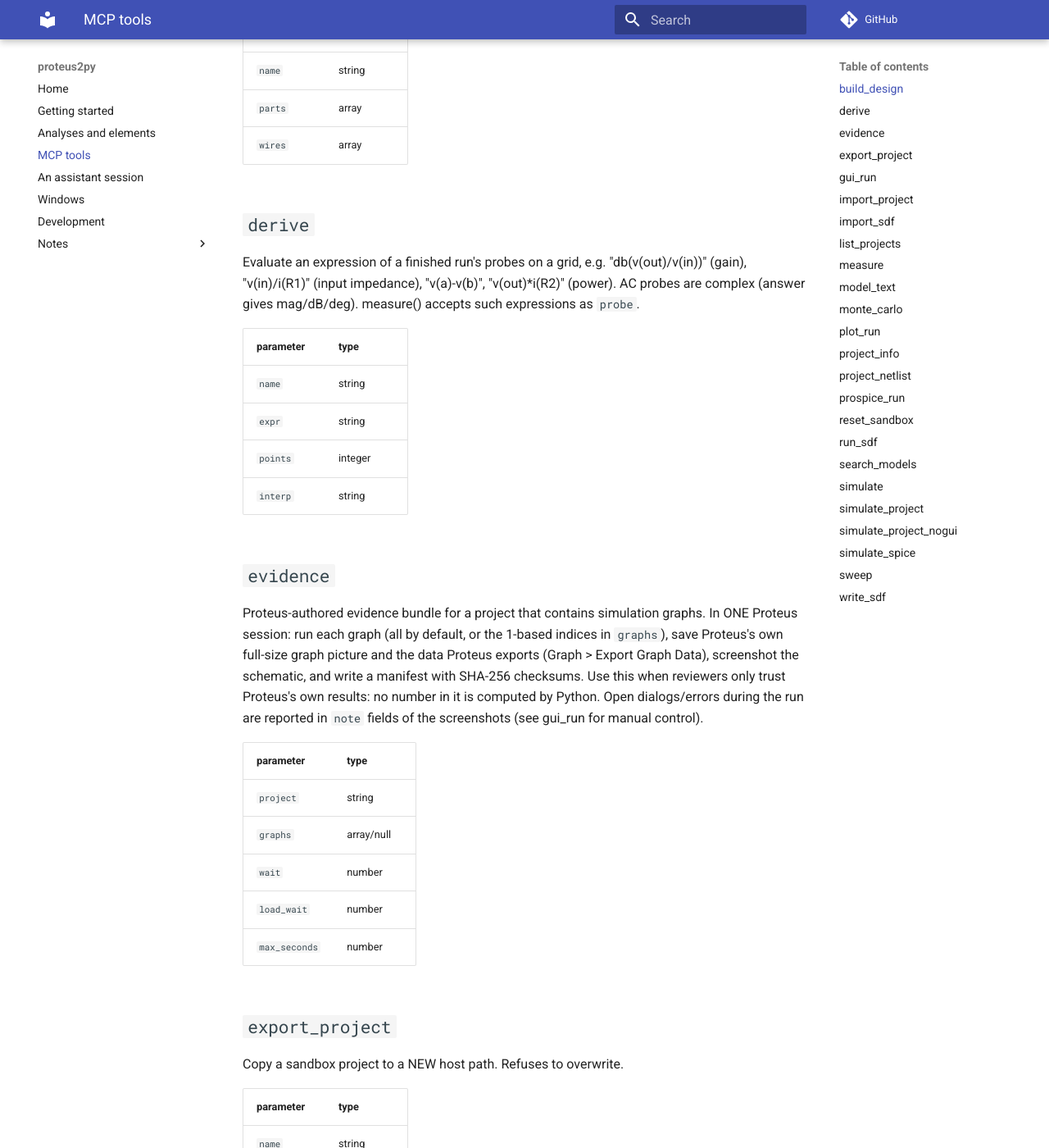
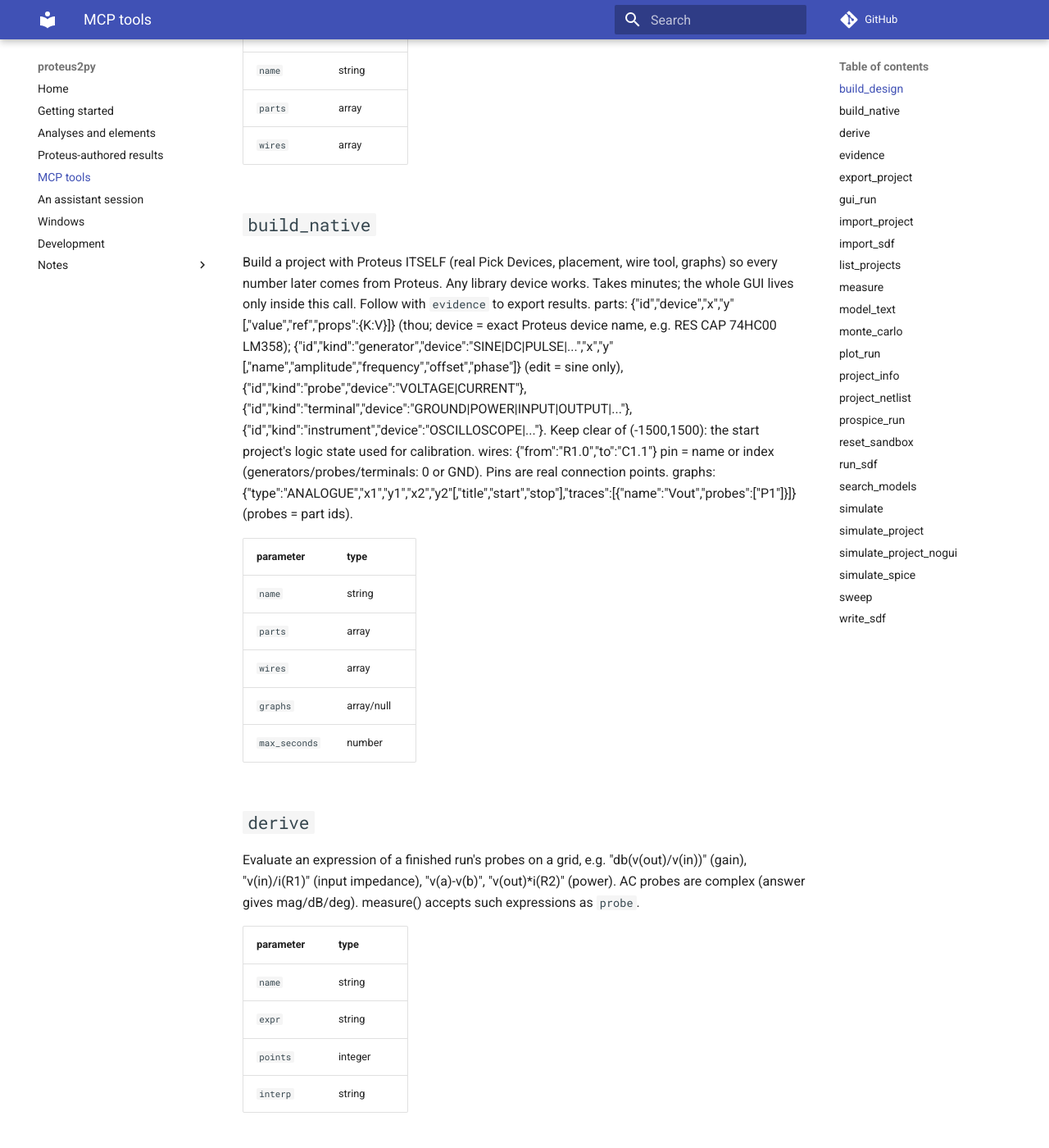
Before and after one commit to DontforgetAntaiku/proteus2py, an MkDocs documentation site: the page built from docs/tools.md, in a window 1280 px wide and 1400 px high, scrolled down 448 px. Shown: the whole window at 82% size. Built offline with MkDocs 1.6.1 and Material for MkDocs 9.7.7, drawn with Linux system fonts in a browser that asks for light colours; comment, search, counter and statistics services are not loaded.

Commit message:
native: MCP tool build_native, docs, tests, packaging of the hook, doctor check

```diff
--- a/docs/tools.md
+++ b/docs/tools.md
@@ -15,6 +15,25 @@ Generate a project from seed templates. parts: [{"id":"U1","kind":"6116","x":-34
 | `name` | string |
 | `parts` | array |
 | `wires` | array |
+
+## `build_native`
+
+Build a project with Proteus ITSELF (real Pick Devices, placement, wire tool, graphs) so every number later comes from Proteus.
+    Any library device works. Takes minutes; the whole GUI lives only inside this call. Follow with `evidence` to export results.
+    parts: {"id","device","x","y"[,"value","ref","props":{K:V}]} (thou; device = exact Proteus device name, e.g. RES CAP 74HC00 LM358);
+           {"id","kind":"generator","device":"SINE|DC|PULSE|...","x","y"[,"name","amplitude","frequency","offset","phase"]} (edit = sine only),
+           {"id","kind":"probe","device":"VOLTAGE|CURRENT"}, {"id","kind":"terminal","device":"GROUND|POWER|INPUT|OUTPUT|..."},
+           {"id","kind":"instrument","device":"OSCILLOSCOPE|..."}. Keep clear of (-1500,1500): the start project's logic state used for calibration.
+    wires: {"from":"R1.0","to":"C1.1"}  pin = name or index (generators/probes/terminals: 0 or GND). Pins are real connection points.
+    graphs: {"type":"ANALOGUE","x1","y1","x2","y2"[,"title","start","stop"],"traces":[{"name":"Vout","probes":["P1"]}]} (probes = part ids).
+
+| parameter | type |
+|---|---|
+| `name` | string |
+| `parts` | array |
+| `wires` | array |
+| `graphs` | array/null |
+| `max_seconds` | number |
 
 ## `derive`
 
@@ -60,7 +79,8 @@ Open a Proteus project in the sandbox, perform `actions`, return the screenshots
       {"do":"wait","s":5} | {"do":"click","x":1200,"y":560} | {"do":"click_design","x":-1900,"y":-1000} (thou; toggles a LOGICSTATE/DIP switch)
       {"do":"key","keys":"F12"} | {"do":"type","text":"..."} | {"do":"simulate","mode":"graph|animated","graph":2,"wait":15}
       {"do":"view_graph","index":0,"name":"g"} (double-click the graph title bar: full-size Proteus graph; picture returned)
-      {"do":"export_graph_data","name":"x"} (Proteus writes the selected graph's data to exchange/x.dat) | {"do":"close_graph"} | {"do":"windows"} | {"do":"dismiss","keys":"Return"} (close an error/recovery dialog) | {"do":"screenshot","name":"shot","trim":true,"crop":[x0,y0,x1,y1]}
+      {"do":"export_graph_data","name":"x"} (Proteus writes the selected graph's data to exchange/x.dat) |
+      {"do":"close_graph"} | {"do":"windows"} | {"do":"dismiss","keys":"Return"} (close an error/recovery dialog) | {"do":"screenshot","name":"shot","trim":true,"crop":[x0,y0,x1,y1]}
     Screen is 1920x1080. A screenshot is always appended at the end.
 
 | parameter | type |
--- a/mkdocs.yml
+++ b/mkdocs.yml
@@ -6,6 +6,7 @@ nav:
   - Home: index.md
   - Getting started: getting-started.md
   - Analyses and elements: analyses.md
+  - Proteus-authored results: native.md
   - MCP tools: tools.md
   - An assistant session: transcript.md
   - Windows: windows.md
--- a/pyproject.toml
+++ b/pyproject.toml
@@ -44,9 +44,10 @@ Changelog = "https://github.com/DontforgetAntaiku/proteus2py/blob/main/CHANGELOG
 
 [tool.hatch.build.targets.wheel]
 packages = ["src/proteus2py"]
+artifacts = ["src/proteus2py/_native/*"]
 
 [tool.hatch.build.targets.sdist]
-include = ["src/proteus2py", "tests", "docs", "examples", "README.md", "LICENSE", "CHANGELOG.md", "pyproject.toml"]
+include = ["src/proteus2py", "native/hook.c", "native/launch.c", "native/Makefile", "tests", "docs", "examples", "README.md", "LICENSE", "CHANGELOG.md", "pyproject.toml"]
 
 [tool.pytest.ini_options]
 testpaths = ["tests"]
```
Also changed, not shown: CHANGELOG.md (+4 -0 lines), docs/native.md (added, +60 -0 lines), 11 other files.
